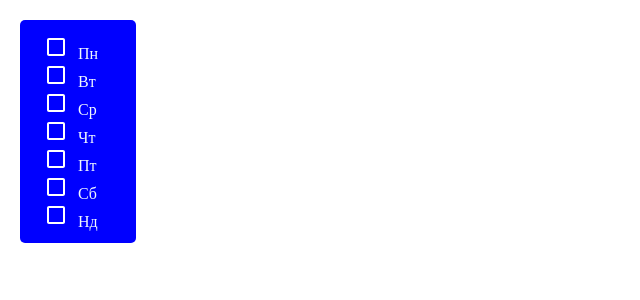
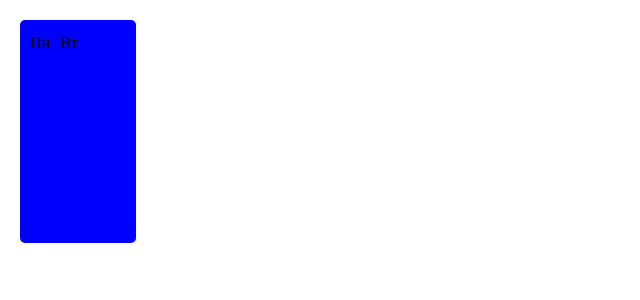
Before and after one commit to vbguard/kidsLike, a React app: page /daySelect in a window 1280 px wide. Shown: the top 300 px of the page, without its empty margins (0-640 px from the left). Built offline with nearby package versions, Linux system fonts and the light colour scheme.

Commit message:
modificate hoc

```diff
--- a/package.json
+++ b/package.json
@@ -80,6 +80,7 @@
     "sass-loader": "7.1.0",
     "semver": "6.0.0",
     "style-loader": "0.23.1",
+    "styled-components": "^4.4.0",
     "terser-webpack-plugin": "1.2.3",
     "ts-pnp": "1.1.2",
     "url-loader": "1.1.2",
--- a/src/components/CardTogle/CardTogle.js
+++ b/src/components/CardTogle/CardTogle.js
@@ -6,10 +6,7 @@ import CardTogleOn from './CardTogleOn/CardTogleOn';
 
 const CardTogle = props => {
   const { isTogleOn } = props;
-  if (isTogleOn) {
-    return <CardTogleOn />;
-  }
-  return <CardTogleOff />;
+  return isTogleOn ? <CardTogleOn /> : <CardTogleOff />;
 };
 
 CardTogle.defaultProps = { isTogleOn: false };
--- a/src/components/DaySelect/DayOne.js
+++ b/src/components/DaySelect/DayOne.js
@@ -1,25 +1,47 @@
 import React from 'react';
 import PropTypes from 'prop-types';
+import styled from 'styled-components';
 import styles from './DayOne.module.css';
+import CheckedIcon from '../../assets/icons/check_box-24px.svg';
+import boxIcon from '../../assets/icons/check_box_outline_blank-24px.svg';
 
-const stylesSelectDay = [styles.selectday];
+// const stylesSelectDay = [styles.selectday];
 const label = [styles.label];
 const checkboxs = [styles.checkboxs];
-const fake = [styles.fake];
+// const fake = [styles.fake];
 const days = [styles.days];
 
-const DayOne = ({ day }) => (
-  <div className={stylesSelectDay}>
-    <label className={label}>
-      <input type="checkbox" className={checkboxs} id="sw1" />
-      <span className={fake}></span>
-      <span className={days}>{day}</span>
-    </label>
-  </div>
+const Checkbox = styled.span`
+  &::before (
+    content: '' ; position: absolute; background-image:
+      ${props => (props.checked ? `url(${CheckedIcon})` : `url(${boxIcon})`)}; width: 24px; height: 24px; transition:
+      0.4s;
+  );
+`;
+
+const DayOne = ({ day, checked, onChange }) => (
+  <label className={label}>
+    <input
+      type="checkbox"
+      className={checkboxs}
+      id="sw1"
+      checked={checked}
+      onChange={e => {
+        e.preventDefault();
+
+        onChange(state => ({ ...state, mon: e.target.checked }));
+      }}
+    />
+    <Checkbox checked={checked} />
+
+    <span className={days}>{day}</span>
+  </label>
 );
 
 DayOne.propTypes = {
-  day: PropTypes.string
+  day: PropTypes.string,
+  checked: PropTypes.bool,
+  onChange: PropTypes.func
 };
 
 DayOne.defaultProps = {
--- a/src/components/DaySelect/DayOne.module.css
+++ b/src/components/DaySelect/DayOne.module.css
@@ -38,7 +38,7 @@
     background-image: url(../../assets/icons/check_box-24px.svg);
     width: 24px;
     height: 24px;
-    opacity: 0;
+
     transition: 0.4s;
 
 }
@@ -48,8 +48,7 @@
 
 }
 .days {
-    margin-left: 10px;
-    display: inline-flex;
-    justify-content: center;
+    margin-left: 10px ;
+
 
 }
--- a/src/components/DaySelect/DaySelect.js
+++ b/src/components/DaySelect/DaySelect.js
@@ -1,21 +1,24 @@
-import React from 'react';
+import React, { useState } from 'react';
 // import PropTypes from 'prop-types';
 import styles from './DaySelect.module.css';
 // import Icon from '../Icon/Icon';
 import DayOne from './DayOne';
+// import { defaultProps } from 'recompose';
 
 const stylesDay = [styles.week];
 
-const DaySelect = () => (
-  <div className={stylesDay}>
-    <DayOne />
-    <DayOne day="Вт" />
-    <DayOne day="Ср" />
-    <DayOne day="Чт" />
-    <DayOne day="Пт" />
-    <DayOne day="Сб" />
-    <DayOne day="Нд" />
-  </div>
-);
+const DaySelect = () => {
+  const [daySelected, setDaySelected] = useState({
+    mon: true,
+    thu: false
+  });
+
+  return (
+    <div className={stylesDay}>
+      <DayOne checked={daySelected.mon} onChange={setDaySelected} />
+      <DayOne day="Вт" checked={daySelected.thu} onChange={setDaySelected} />
+    </div>
+  );
+};
 
 export default DaySelect;
```
Also changed, not shown: 1 other file (tests, documents, lock files or other folders).
